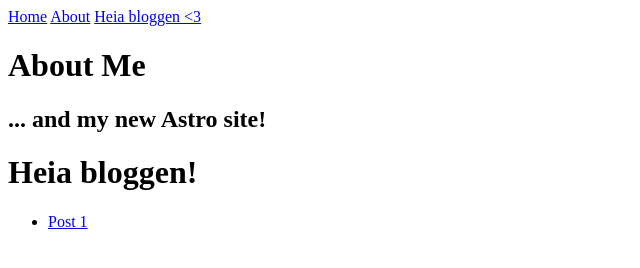
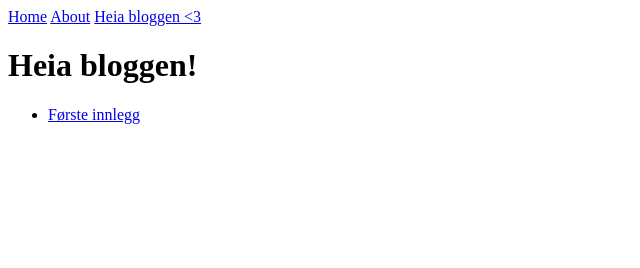
Before and after one commit to megselvtonie/megselvtonie.github.io, an Astro site: page /blog in a window 1280 px wide. Shown: the whole page, without its empty margins (0-640 px from the left). Built offline with nearby package versions, Linux system fonts and the light colour scheme; Astro itself is replaced by a stand-in of ours.

Commit message:
added first blog post

```diff
--- a/src/pages/blog.astro
+++ b/src/pages/blog.astro
@@ -15,11 +15,10 @@
         <a href="/about/">About</a>
         <a href="/blog/">Heia bloggen &lt;3</a>
 
-<h1>About Me</h1>
-<h2>... and my new Astro site!</h2>
+
    <h1>Heia bloggen! </h1>
       <ul>
-      <li><a href="/posts/første/">Post 1</a></li>
+      <li><a href="/posts/første/">Første innlegg</a></li>
     </ul>
 
 </body>
```
Also changed, not shown: src/pages/posts/første.md (renamed from src/pages/innlegg/første.md).
